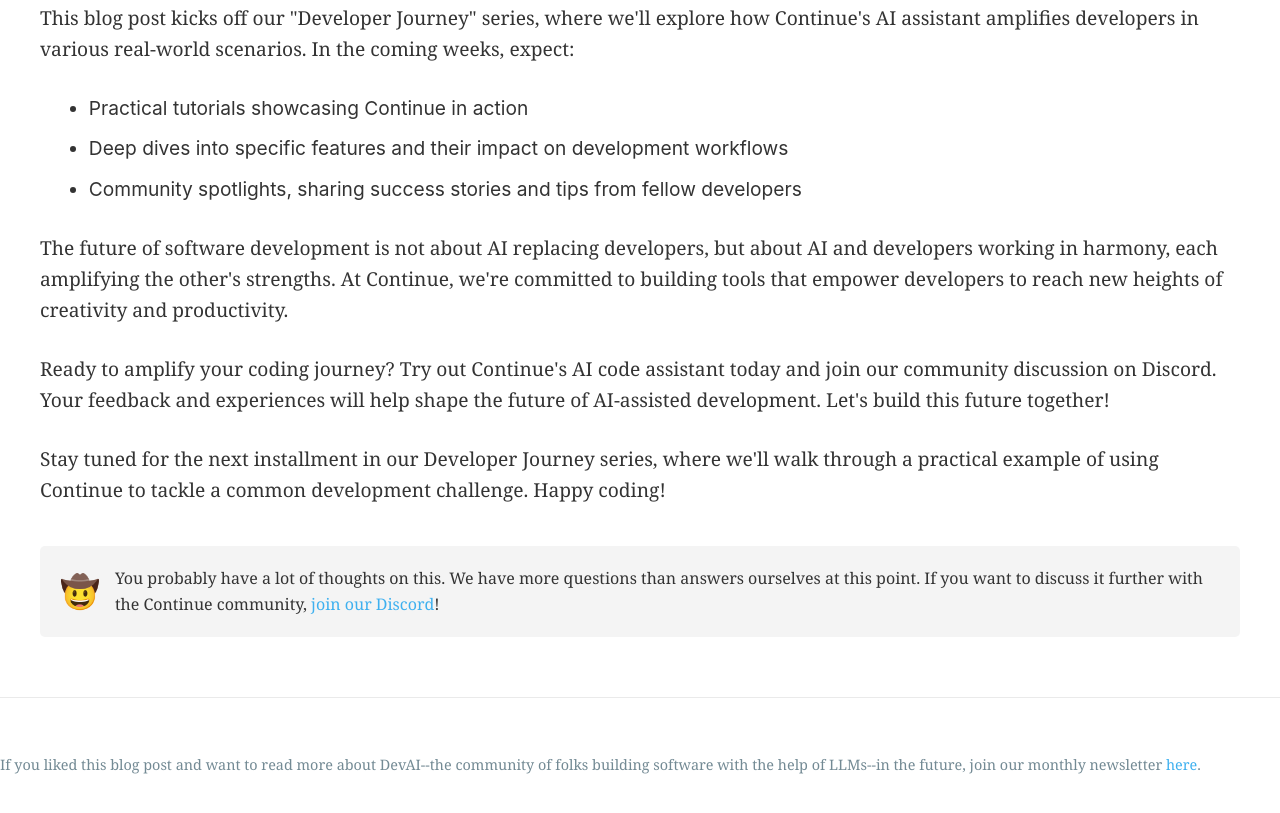
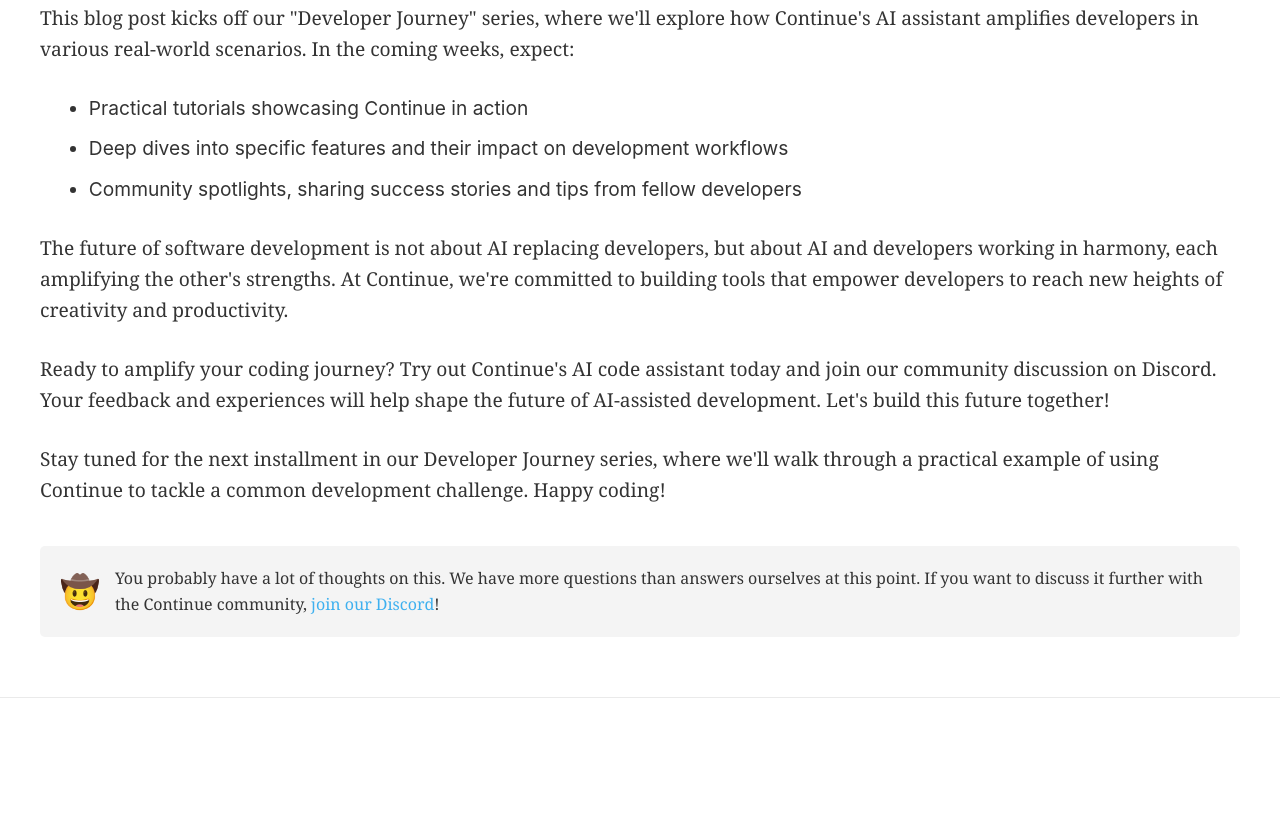
Before and after one commit to adisoundsgood/continue-dev-journey-series, a plain HTML site: page index.html in a window 1280 px wide. Shown: the part 2243-3056 px from the top of the page. After the commit the page ends 3021 px from the top, so only its background shows below. Drawn offline with Linux system fonts and the light colour scheme.

Commit message:
Update index.html - removed footer text

```diff
--- a/index.html
+++ b/index.html
@@ -80,7 +80,6 @@
 </main>
 
 <footer>
-  <p>If you liked this blog post and want to read more about DevAI--the community of folks building software with the help of LLMs--in the future, join our monthly newsletter <a href="https://continue.dev/#newsletter">here</a>.</p>
 </footer>
 
 </body>
```
